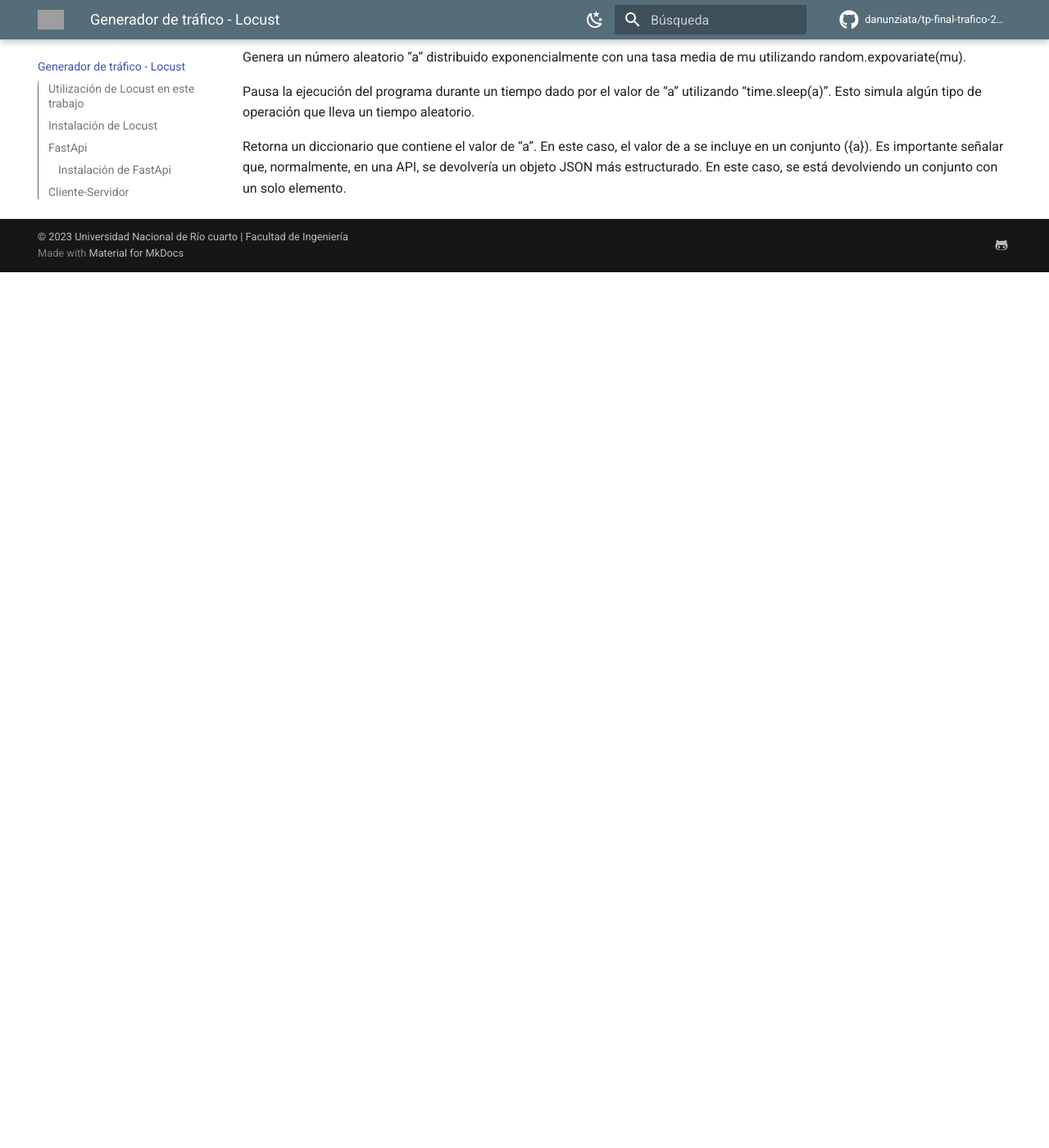
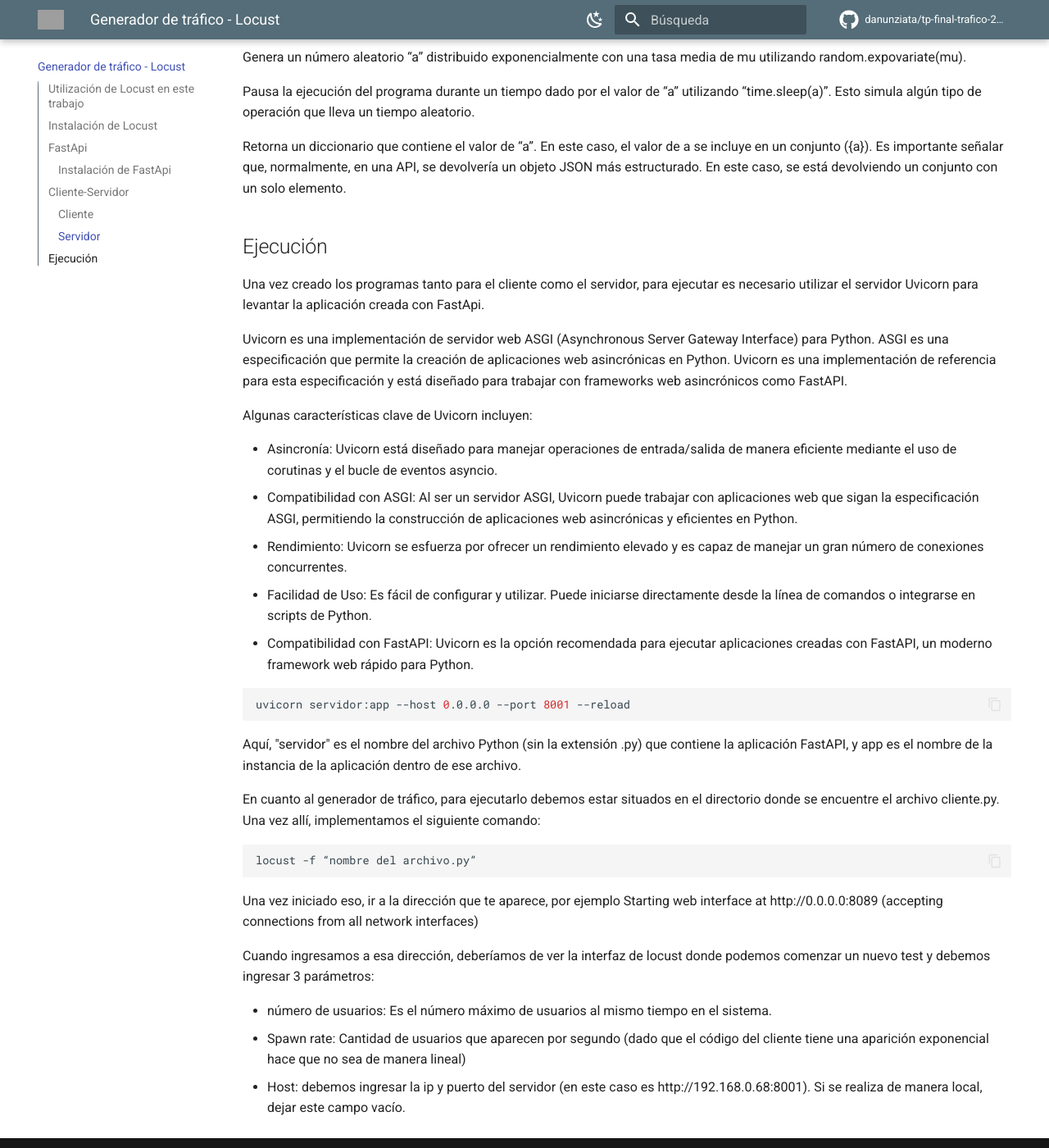
Before and after one commit to danunziata/tp-final-trafico-2023, an MkDocs documentation site: the page built from docs/generador_de_trafico.md, in a window 1280 px wide and 1400 px high, scrolled down 4050 px. Shown: the whole window at 82% size. Built offline with MkDocs 1.6.1 and Material for MkDocs 9.7.7, drawn with Linux system fonts in a browser that asks for light colours; comment, search, counter and statistics services are not loaded; before the commit the page ends 4382 px from its top, so only the background shows below that; some of the changed text lies outside the part shown; grey boxes are pictures that could not be loaded.

Commit message:
chore: Modificación de archivo generador_de_trafico.md, agregamos enlaces

````diff
--- a/docs/generador_de_trafico.md
+++ b/docs/generador_de_trafico.md
@@ -56,7 +56,7 @@
 
 
 ## Cliente-Servidor
-El objetivo era desarrollar un modelo de colas M/M/1 donde el tiempo de interarribo y el largo de las tareas poseen distribucion exponencial. Se hizo uso de Locust como cliente generador de tráfico, mientras que el servidor es una aplicación creada con FastApi.
+El objetivo era desarrollar un modelo de colas M/M/1 donde el tiempo de interarribo y el largo de las tareas poseen distribucion exponencial. Se hizo uso de Locust como cliente generador de tráfico, mientras que el servidor es una aplicación creada con FastApi. Ver implementación en [README](https://github.com/danunziata/tp-final-trafico-2023/blob/main/code/GeneradorDeTrafico/README.md)
 
 Para ello, se configuró tanto el cliente como servidor para que cumplan este requisito de la siguiente manera:
 
@@ -65,7 +65,7 @@
 ```bash
 touch cliente.py
 ```
-El codigo correspondiente al cliente (`cliente.py`), el cual se encuentra en el siguiente link de GitHub: [cliente.py](agregar dir)
+El codigo correspondiente al cliente (`cliente.py`), el cual se encuentra en el siguiente link de GitHub: [cliente.py](https://github.com/danunziata/tp-final-trafico-2023/blob/main/code/GeneradorDeTrafico/cliente.py)
 ```py
 from locust import HttpUser, task
 import time, random
@@ -94,7 +94,7 @@
 
 ### Servidor
 
-El script que hace referencia a la aplicación realizada con FastApi es (`servidor.py`), el cual está en [servidor.py](agregar):
+El script que hace referencia a la aplicación realizada con FastApi es (`servidor.py`), el cual está en [servidor.py](https://github.com/danunziata/tp-final-trafico-2023/blob/main/code/GeneradorDeTrafico/servidor.py):
 ```py
 from fastapi import FastAPI
 import random, time
@@ -128,3 +128,36 @@
 Pausa la ejecución del programa durante un tiempo dado por el valor de “a” utilizando “time.sleep(a)”. Esto simula algún tipo de operación que lleva un tiempo aleatorio.
 
 Retorna un diccionario que contiene el valor de “a”. En este caso, el valor de a se incluye en un conjunto ({a}). Es importante señalar que, normalmente, en una API, se devolvería un objeto JSON más estructurado. En este caso, se está devolviendo un conjunto con un solo elemento.
+
+## Ejecución
+Una vez creado los programas tanto para el cliente como el servidor, para ejecutar es necesario utilizar el servidor Uvicorn para levantar la aplicación creada con FastApi.
+
+Uvicorn es una implementación de servidor web ASGI (Asynchronous Server Gateway Interface) para Python. ASGI es una especificación que permite la creación de aplicaciones web asincrónicas en Python. Uvicorn es una implementación de referencia para esta especificación y está diseñado para trabajar con frameworks web asincrónicos como FastAPI.
+
+Algunas características clave de Uvicorn incluyen:
+
+- Asincronía: Uvicorn está diseñado para manejar operaciones de entrada/salida de manera eficiente mediante el uso de corutinas y el bucle de eventos asyncio.
+- Compatibilidad con ASGI: Al ser un servidor ASGI, Uvicorn puede trabajar con aplicaciones web que sigan la especificación ASGI, permitiendo la construcción de aplicaciones web asincrónicas y eficientes en Python.
+- Rendimiento: Uvicorn se esfuerza por ofrecer un rendimiento elevado y es capaz de manejar un gran número de conexiones concurrentes.
+- Facilidad de Uso: Es fácil de configurar y utilizar. Puede iniciarse directamente desde la línea de comandos o integrarse en scripts de Python.
+- Compatibilidad con FastAPI: Uvicorn es la opción recomendada para ejecutar aplicaciones creadas con FastAPI, un moderno framework web rápido para Python.
+
+```bash
+uvicorn servidor:app --host 0.0.0.0 --port 8001 --reload
+```
+Aquí, "servidor" es el nombre del archivo Python (sin la extensión .py) que contiene la aplicación FastAPI, y app es el nombre de la instancia de la aplicación dentro de ese archivo.
+
+En cuanto al generador de tráfico, para ejecutarlo debemos estar situados en el directorio donde se encuentre el archivo cliente.py. Una vez allí, implementamos el siguiente comando:
+
+```bash
+locust -f “nombre del archivo.py”
+```
+
+Una vez iniciado eso, ir a la dirección que te aparece, por ejemplo
+Starting web interface at http://0.0.0.0:8089 (accepting connections from all network interfaces)
+
+Cuando ingresamos a esa dirección, deberíamos de ver la interfaz de locust donde podemos comenzar un nuevo test y debemos ingresar 3 parámetros:
+
+- número de usuarios: Es el número máximo de usuarios al mismo tiempo en el sistema.
+- Spawn rate:  Cantidad de usuarios que aparecen por segundo (dado que el código del cliente tiene una aparición exponencial hace que no sea de manera lineal)
+- Host: debemos ingresar la ip y puerto del servidor (en este caso es http://192.168.0.68:8001). Si se realiza de manera local, dejar este campo vacío.
````
